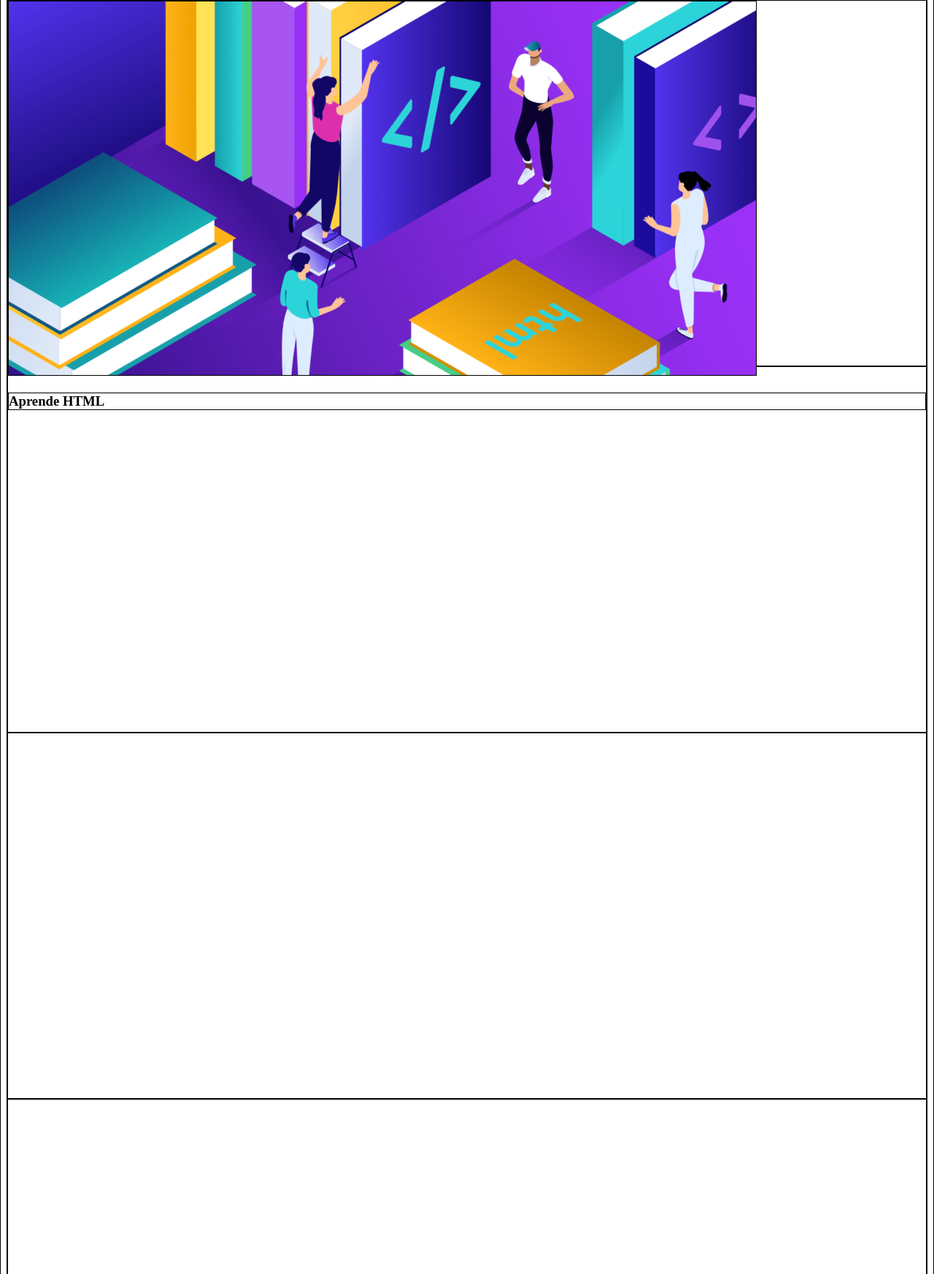
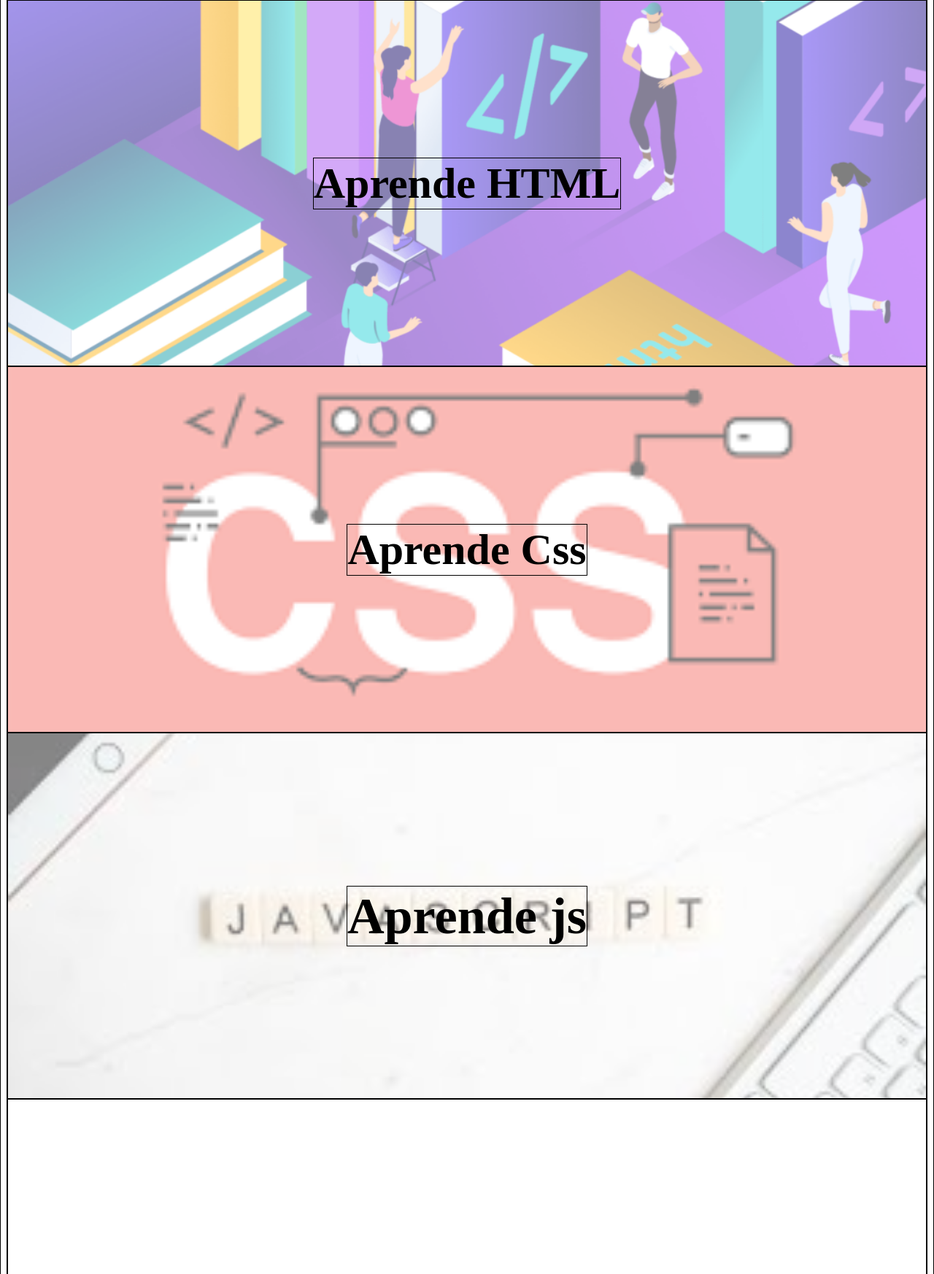
Before and after one commit to monsebolena/web2, a PHP site: page / in a window 1280 px wide. Shown: the part 164-1910 px from the top of the page at 73% size. Run offline with PHP 8.4, Linux system fonts and the light colour scheme.

Commit message:
falta parteb 4

```diff
--- a/css/index.css
+++ b/css/index.css
@@ -1,49 +1,125 @@
-*{
+* {
     border: 1px solid black;
 }
-header{
+
+header {
     height: 100px;
     display: flex;
     justify-content: space-between;
 }
 
-
-nav{
+nav {
     height: 50px;
 }
 
-section{
+section {
     height: 500px;
 }
-footer{
+
+footer {
     height: 100px;
 }
-nav ul{
+
+nav ul {
     display: flex;
     justify-content: right;
     list-style-type: none;
 }
-nav ul li{
+
+nav ul li {
     margin-right: 20px;
     font-size: 20px;
+
 }
 
-nav ul li a{
+nav ul li a {
     text-decoration: none;
+
 }
 
-/*Media para pantallas pequeñas*/
+.seccion1,.seccion2, .seccion3 {
+    position: relative;
+    display: flex;
+    justify-content: space-around;
+    align-items: center;
+}
 
-@media (max-width: 768px){
-    header h1{
+.seccion1::before {
+    content: "";
+    position: absolute;
+    top: 0;
+    left: 0;
+    width: 100%;
+    height: 100%;
+    background-image: url("../img/aprender-html-1024x512.png");
+    background-size: cover;
+    background-position: center;
+    opacity: 0.5;
+    /* Ajusta el valor de opacidad según tus necesidades */
+    z-index: -1;
+    /* Coloca la imagen detrás del contenido */
+}
+
+.seccion2::before {
+    content: "";
+    position: absolute;
+    top: 0;
+    left: 0;
+    width: 100%;
+    height: 100%;
+    background-image: url("../img/aprendecss.png");
+    background-size: cover;
+    background-position: center;
+    opacity: 0.5;
+    /* Ajusta el valor de opacidad según tus necesidades */
+    z-index: -1;
+    /* Coloca la imagen detrás del contenido */
+}
+
+.seccion3::before {
+    content: "";
+    position: absolute;
+    top: 0;
+    left: 0;
+    width: 100%;
+    height: 100%;
+    background-image: url("../img/aprendeconjs.jpg");
+    background-size: cover;
+    background-position: center;
+    opacity: 0.5;
+    /* Ajusta el valor de opacidad según tus necesidades */
+    z-index: -1;
+    /* Coloca la imagen detrás del contenido */
+}
+/* Estilo para h3 dentro de .section1 */
+.seccion1 h3,.seccion2 h3, .seccion3 {
+    font-size: 60px;
+    position: relative;
+    z-index: 2;
+    /* Asegurarse de que el texto se muestre sobre el fondo */
+}
+
+
+
+
+/* Media queries para pantallas pequeñas */
+@media (max-width: 768px) {
+    header h1 {
         display: none;
-
     }
 
-    header{
+    header {
         justify-content: space-around;
     }
-    nav ul{
+
+    nav ul {
         justify-content: center;
     }
+    .seccion1 h3,.seccion2 h3 {
+        font-size: 30px;
+        position: relative;
+        z-index: 2;
+        /* Asegurarse de que el texto se muestre sobre el fondo */
+    }
+
 }
--- a/index.html
+++ b/index.html
@@ -13,20 +13,20 @@
     </header>
     <nav>
         <ul>
-            <li><a href="indext.html">Inicio</a></li>
+            <li><a href="index.html">Inicio</a></li>
             <li><a href="contacto.html">Contacto</a></li>
             <li><a href="login.html">Login</a></li>
         </ul>
     </nav>
 
-    <section>
-        <img src="img/aprender-html-1024x512.png" alt="Aprende html">
+    <section class="seccion1">
         <h3>Aprende HTML</h3>
     </section>
-    <section>
-
+    <section class="seccion2">
+        <h3>Aprende Css</h3>
     </section>
-    <section>
+    <section class="seccion3">
+        <h3>Aprende js</h3>
 
     </section>
     <section>
```
Also changed, not shown: img/aprendeconjs.jpg (added), img/aprendecss.png (added), login.html (added), loging.html (deleted).
